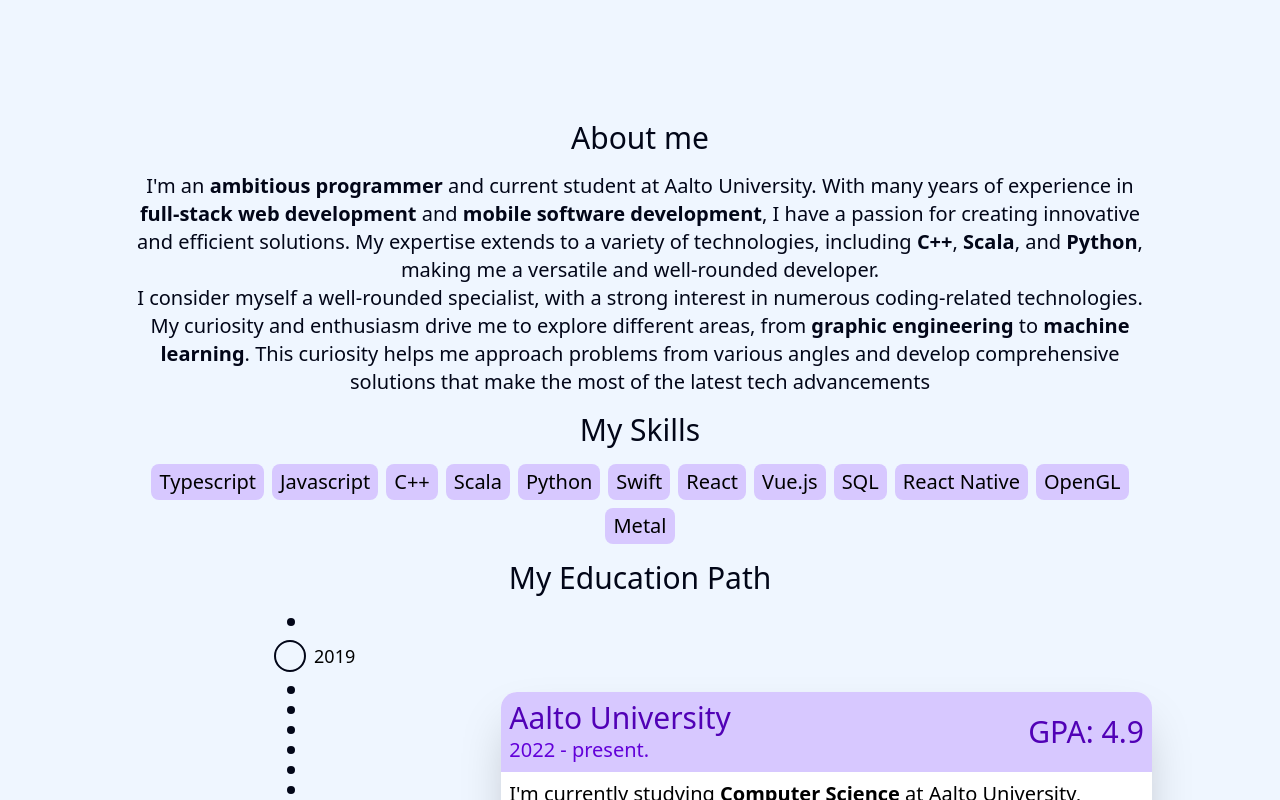
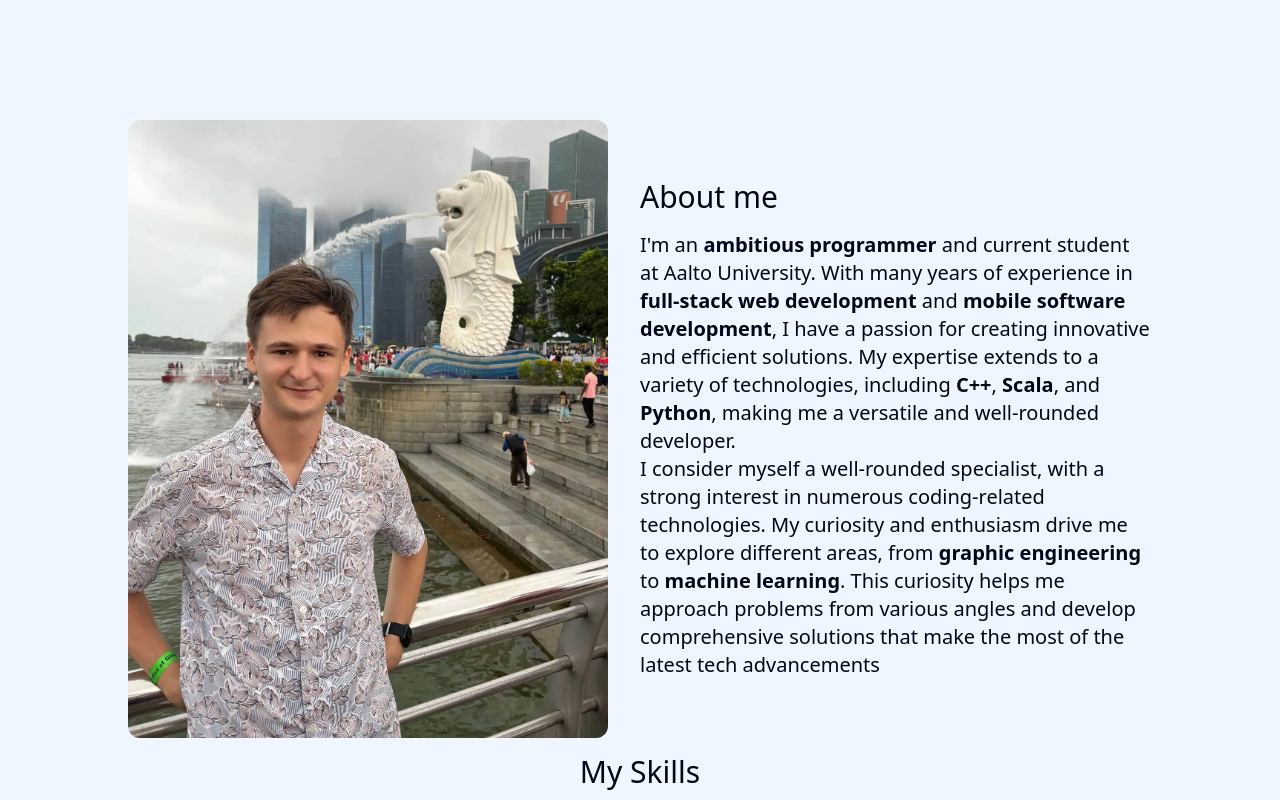
Before and after one commit to Dereden399/dereden399.github.io, a Vue app: page / in a window 1280 px wide. Shown: the part 680-1480 px from the top of the page. Built offline with nearby package versions, Linux system fonts and the light colour scheme.

Commit message:
Added picture to about me section

```diff
--- a/src/App.vue
+++ b/src/App.vue
@@ -8,6 +8,8 @@ import ProjectsSection from './components/ProjectsSection.vue'
 import ContactsSection from './components/ContactsSection.vue'
 import Footer from './components/Footer.vue'
 import SkillsSection from './components/SkillsSection.vue'
+import Header from './components/Header/Header.vue'
+import AboutMeSection from './components/AboutMeSection.vue'
 </script>
 
 <template>
@@ -22,19 +24,9 @@ import SkillsSection from './components/SkillsSection.vue'
     class="relative flex w-full flex-col items-center justify-center"
   >
     <div class="flex w-full flex-col items-center 3xl:max-w-[2400px]">
-      <div
-        class="flex w-full flex-col items-center justify-center gap-x-[48px] px-[8px] md:flex-row md:px-[64px]"
-        :style="`min-height: calc(100vh - ${navbarHeight});`"
-      >
-        <HeaderInfo />
-        <HeaderPhoto />
-      </div>
-      <div class="flex w-full flex-col items-center p-2 lg:max-w-[80%] lg:p-0">
-        <h1 id="aboutMe" class="text-3xl text-slate-950">About me</h1>
-        <div
-          class="mt-2 text-center text-lg text-slate-950 md:mt-4 md:text-xl 3xl:text-2xl"
-          v-html="aboutMeDescription"
-        />
+      <Header />
+      <div class="flex flex-col items-center p-2 lg:max-w-[80%] lg:p-0">
+        <AboutMeSection />
         <h1 class="mt-2 text-3xl text-slate-950 md:mt-4">My Skills</h1>
         <SkillsSection />
         <h1 class="mt-2 text-3xl text-slate-950 md:mt-4">My Education Path</h1>
--- /dev/null
+++ b/src/components/AboutMeSection.vue
@@ -0,0 +1,22 @@
+<script setup lang="ts">
+import { aboutMeDescription } from '../constants.ts'
+</script>
+
+<template>
+  <div class="flex flex-row items-center gap-x-8">
+    <img
+      src="/picture2.webp"
+      alt="Picture of a handsome guy"
+      class="aspect-auto w-[30rem] rounded-xl"
+    />
+    <div>
+      <h1 id="aboutMe" class="text-3xl text-slate-950">About me</h1>
+      <div
+        class="mt-2 text-lg text-slate-950 md:mt-4 md:text-xl 3xl:text-2xl"
+        v-html="aboutMeDescription"
+      />
+    </div>
+  </div>
+</template>
+
+<style scoped></style>
--- /dev/null
+++ b/src/components/Header/Header.vue
@@ -0,0 +1,15 @@
+<script setup lang="ts">
+import { navbarHeight } from '../../constants.ts'
+import HeaderInfo from './HeaderInfo.vue'
+import HeaderPhoto from './HeaderPhoto.vue'
+</script>
+
+<template>
+  <div
+    class="flex w-full flex-col items-center justify-center gap-x-[48px] px-[8px] md:flex-row md:px-[64px]"
+    :style="`min-height: calc(100vh - ${navbarHeight});`"
+  >
+    <HeaderInfo />
+    <HeaderPhoto />
+  </div>
+</template>
```
Also changed, not shown: public/picture2.webp (added).
